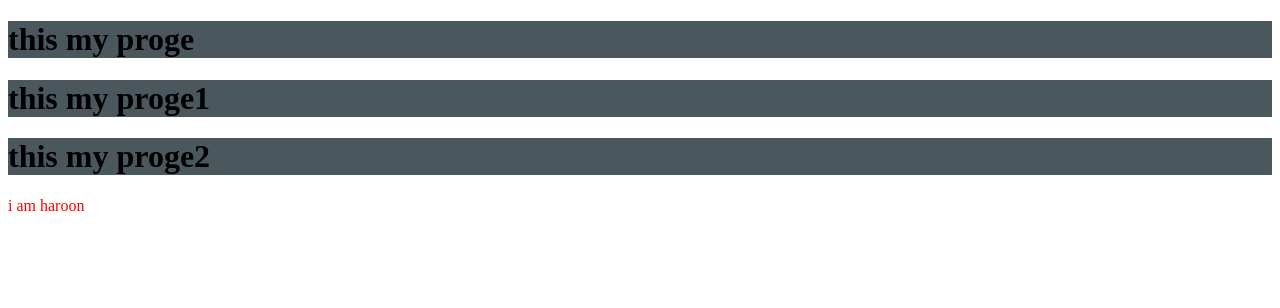
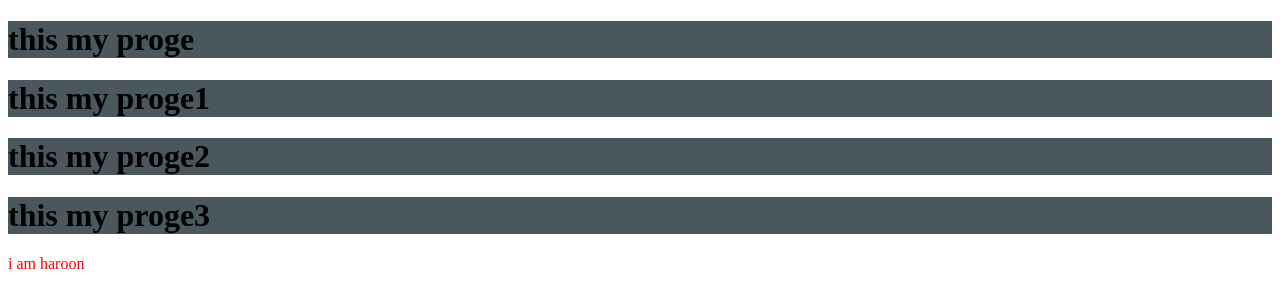
Before and after one commit to UstL3/lec7, a plain HTML site: page index.html in a window 1280 px wide. Drawn offline with Linux system fonts and the light colour scheme.

Commit message:
this page3

```diff
--- a/index.html
+++ b/index.html
@@ -11,6 +11,7 @@
 
     <h1>this my proge1</h1>
     <h1>this my proge2</h1>
+    <h1>this my proge3</h1>
     <p>i am haroon</p>
 
 
```
